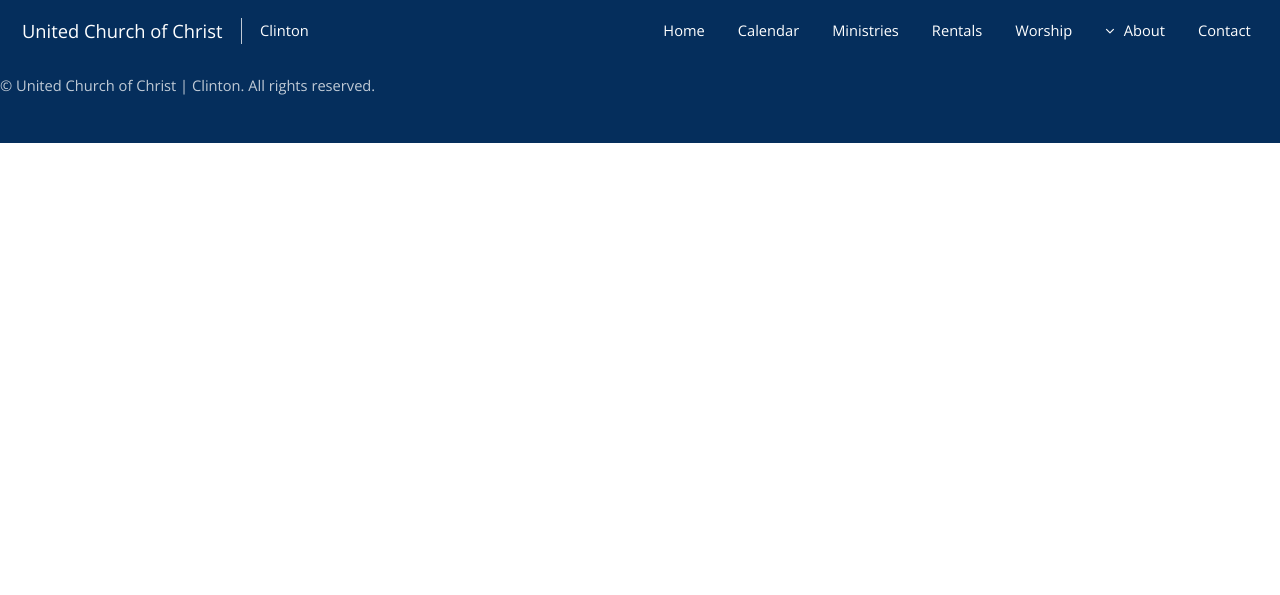
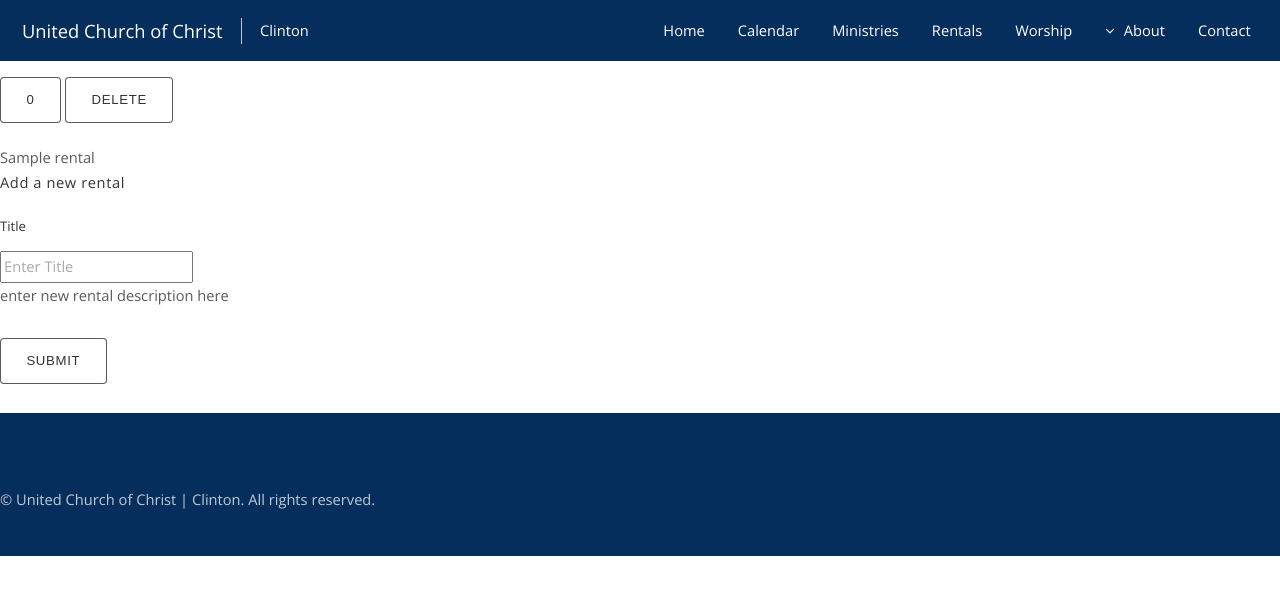
Before and after one commit to metasci/prototype-1, a Node server app: template resources/views/pages/admin/rentals.hbs in a window 1280 px wide. Shown: the top 595 px of the page. Run offline with Node 20, Linux system fonts and the light colour scheme; the template is opened without the code that fills it: most values are stand-ins (such as "Sample title", 1, 10 or a date in 2020); some libraries are stand-ins or nearby versions.

Commit message:
added rentals admin dash page

```diff
--- a/app/http/controllers/public/Rentals.js
+++ b/app/http/controllers/public/Rentals.js
@@ -3,13 +3,13 @@
 
 	index: (req, res, next) => {
 
-		let info = {
+		res.locals.rentals = {
 			"Weddings": "Anim pariatur cliche reprehenderit, enim eiusmod high life accusamus terry richardson ad squid. 3 wolf moon officia aute, non cupidatat skateboard dolor brunch. Food truck quinoa nesciunt laborum eiusmod. Brunch 3 wolf moon tempor, sunt aliqua put a bird on it squid single-origin coffee nulla assumenda shoreditch et. Nihil anim keffiyeh helvetica, craft beer labore wes anderson cred nesciunt sapiente ea proident. Ad vegan excepteur butcher vice lomo. Leggings occaecat craft beer farm-to-table, raw denim aesthetic synth nesciunt you probably haven't heard of them accusamus labore sustainable VHS.",
 			"Events": "Anim pariatur cliche reprehenderit, enim eiusmod high life accusamus terry richardson ad squid. 3 wolf moon officia aute, non cupidatat skateboard dolor brunch. Food truck quinoa nesciunt laborum eiusmod. Brunch 3 wolf moon tempor, sunt aliqua put a bird on it squid single-origin coffee nulla assumenda shoreditch et. Nihil anim keffiyeh helvetica, craft beer labore wes anderson cred nesciunt sapiente ea proident. Ad vegan excepteur butcher vice lomo. Leggings occaecat craft beer farm-to-table, raw denim aesthetic synth nesciunt you probably haven't heard of them accusamus labore sustainable VHS.",
 			"Other Stuff": "Anim pariatur cliche reprehenderit, enim eiusmod high life accusamus terry richardson ad squid. 3 wolf moon officia aute, non cupidatat skateboard dolor brunch. Food truck quinoa nesciunt laborum eiusmod. Brunch 3 wolf moon tempor, sunt aliqua put a bird on it squid single-origin coffee nulla assumenda shoreditch et. Nihil anim keffiyeh helvetica, craft beer labore wes anderson cred nesciunt sapiente ea proident. Ad vegan excepteur butcher vice lomo. Leggings occaecat craft beer farm-to-table, raw denim aesthetic synth nesciunt you probably haven't heard of them accusamus labore sustainable VHS."
 		}
 
-		res.render('pages/public/rentals', {rentals:info});
+		res.render('pages/public/rentals');
 	}
 
 }
--- a/resources/views/pages/admin/rentals.hbs
+++ b/resources/views/pages/admin/rentals.hbs
@@ -0,0 +1,72 @@
+{{#extend "styles"}}
+    <link href="https://cdn.quilljs.com/1.3.5/quill.snow.css" rel="stylesheet">
+{{/extend}}
+
+
+<div class="container">
+    <h2>Rentals</h2>
+    <div id="accordion">
+        {{#each rentals}}
+
+            <div class="card">
+                <div class="card-header" id="heading{{@index}}">
+                    <h5 class="mb-0">
+                        <button class="btn btn-info" data-toggle="collapse" data-target="#collapse{{@index}}" aria-expanded="true" aria-controls="collapse{{@index}}">
+                        {{@key}}
+                        </button>
+                        <button class="btn btn-danger">delete</button>
+                    </h5>
+                </div>
+
+                <div id="collapse{{@index}}" class="collapse" aria-labelledby="heading{{@index}}" data-parent="#accordion">
+                    <div class="card-body">
+                        {{this}}
+                    </div>
+                </div>
+            </div>
+
+        {{/each}}
+    </div>
+
+    {{!-- add new rentals --}}
+    <div class="container topmargin border padding">
+        <h4>Add a new rental</h4>
+        <form onsubmit="return newRental(event);">
+            <div class="form-group">
+                <label for="rentaltitle">Title</label>
+                <input id="rentaltitle" type="title" class="form-control" id="rentaltitle" placeholder="Enter Title">
+            </div>
+            <div id="editor">
+                <p>enter new rental description here</p>
+            </div>
+            <button type="submit" class="btn btn-primary topmargin">Submit</button>
+        </form>
+    </div>
+
+
+</div>
+
+{{#extend "scripts"}}
+    <!-- Include the Quill library -->
+    <script src="https://cdn.quilljs.com/1.3.5/quill.js"></script>
+    <script>
+        // Initialize Quill editor
+        var quill = new Quill('#editor', {
+            theme: 'snow'
+        });
+
+        function newRental(event){
+            event.preventDefault();
+
+            const data = {};
+            data.title = $('#rentaltitle').val();
+            data.description = encodeURI($('#editor .ql-editor').html());
+
+            $.post('/admin/rentals', data, function(data, status){
+                location.reload();
+            });
+
+            return false;
+        }
+    </script>
+{{/extend}}
--- a/routes/admin.js
+++ b/routes/admin.js
@@ -41,6 +41,7 @@
 router.get('/worship', Controller.Worship.index);
 
 router.get('/rentals', Controller.Rentals.index);
+router.post('/rentals', Controller.Rentals.create);
 
 router.get('/staff', Controller.Staff.index);
 
```
Also changed, not shown: app/http/controllers/admin/Rentals.js (+20 -3 lines), resources/assets/admin/styles/dashboard.css (indentation only).
